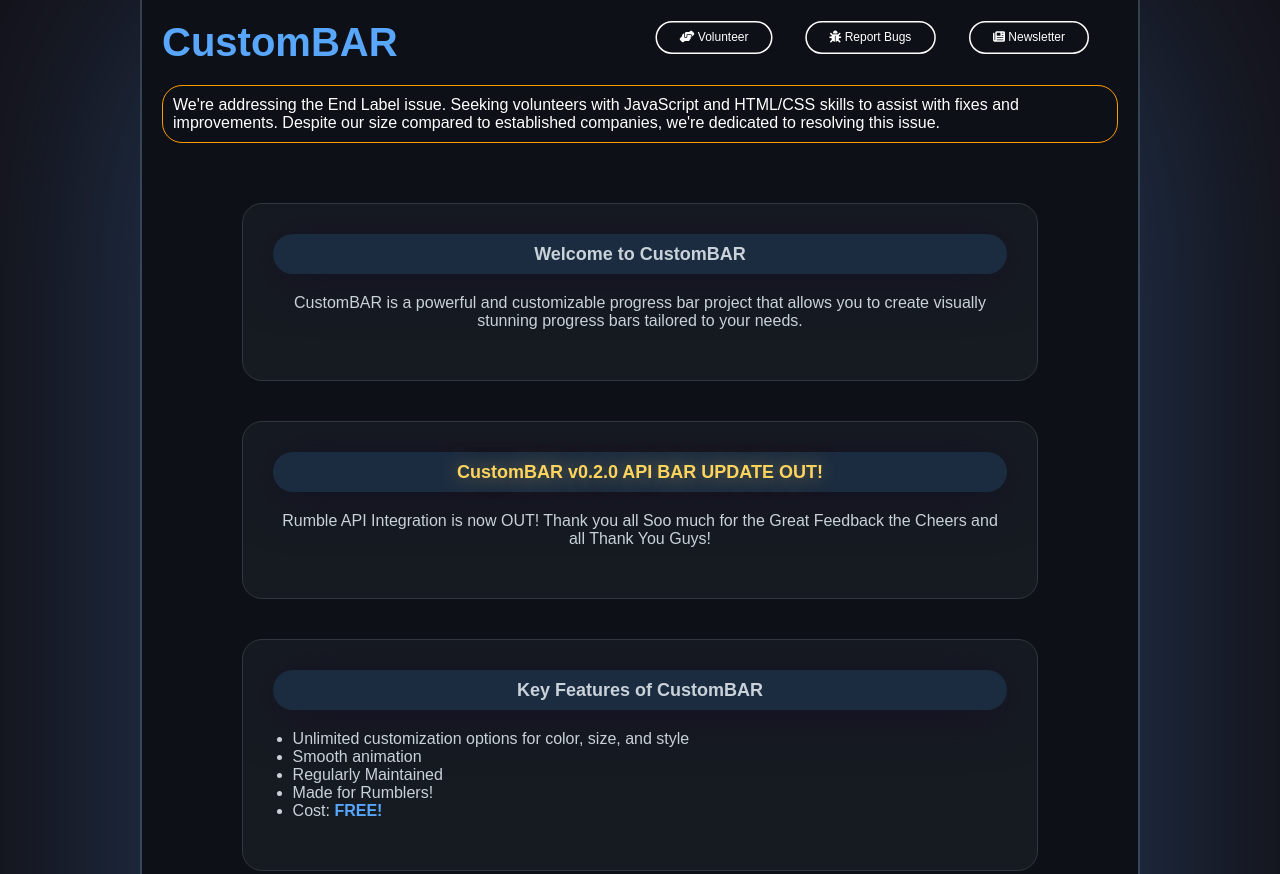
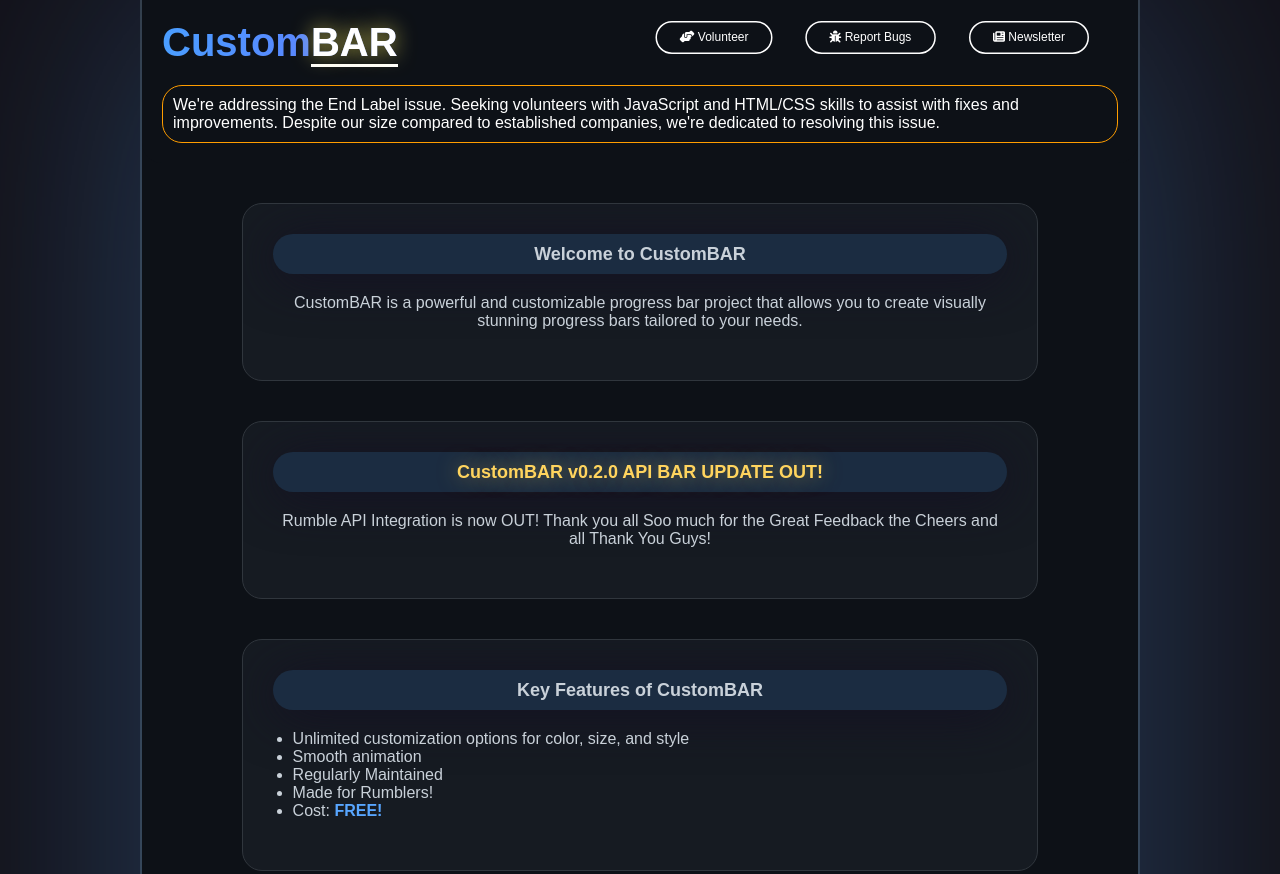
Before and after one commit to tinyplayerss/custombar, a plain HTML site: page main.html in a window 1280 px wide. Shown: the top 874 px of the page. Drawn offline with nearby package versions, Linux system fonts and the light colour scheme.

Commit message:
New Logo Visual Change

```diff
--- a/main.html
+++ b/main.html
@@ -52,7 +52,7 @@
       <!-- The Start of the Page -->
       <header>
         <nav>
-          <div class="logo">CustomBAR</div>
+          <div class="logo">Custom<span class="logoglow">BAR</span></div>
           <ul>
             <li>
               <a target="_blank" href="vulunteerform.html" class="button"
--- a/styles.css
+++ b/styles.css
@@ -35,8 +35,16 @@ nav {
 .logo {
   font-size: 40px;
   font-weight: bold;
-  color: #58a6ff;
+  background-clip: text;
+  color: transparent;
+  background-image: linear-gradient(to right, #4a9eff, #6378ff);
   text-align: center;
+}
+
+.logoglow {
+  text-shadow: 0px 0px 20px #fff25eab;
+  border-bottom: 3px solid #ffffff;
+  color: white;
 }
 
 .highlight-free {
```
